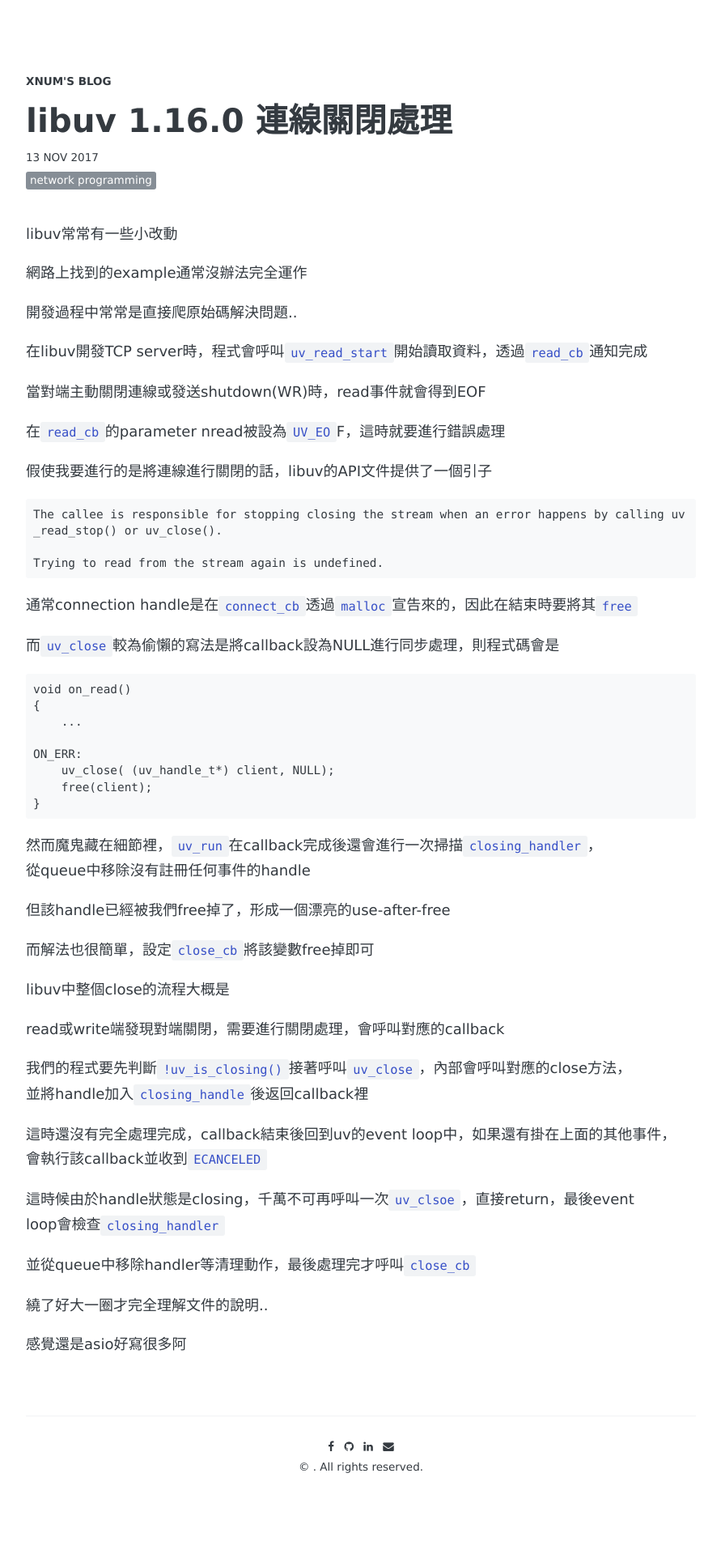
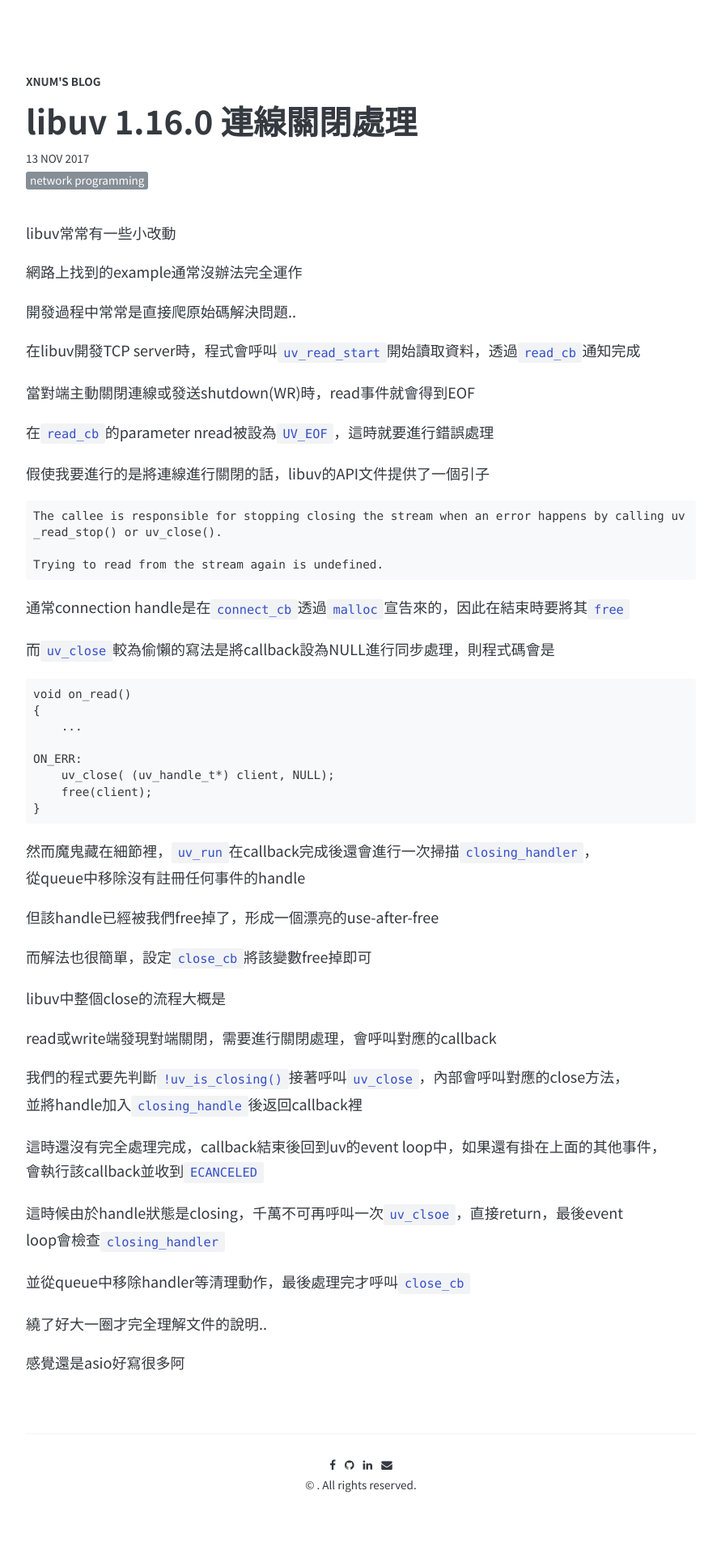
Before and after one commit to xnum/xnum.github.io, a Jekyll site: the page built from _posts/2017-11-13-libuv-closing-connection.md, in a window 1280 px wide. Shown: the whole page at 81% size, without its empty margins (194-1085 px from the left). Built offline with Jekyll 4.4.1, drawn with Linux system fonts in a browser that asks for light colours; some web fonts are replaced; comment, search, counter and statistics services are not loaded; before the commit the page ends 1913 px from its top, so only the background shows below that.

Commit message:
change font

```diff
--- a/_includes/head.html
+++ b/_includes/head.html
@@ -8,7 +8,9 @@
 
   <!-- Font -->
   <link rel="stylesheet" href="https://maxcdn.bootstrapcdn.com/font-awesome/4.7.0/css/font-awesome.min.css">
-  <link href='//spoqa.github.io/spoqa-han-sans/css/SpoqaHanSans-kr.css' rel='stylesheet' type='text/css'>
+  <style>
+    @import url(//fonts.googleapis.com/earlyaccess/notosanstc.css);
+  </style>
   <link href="https://fonts.googleapis.com/css?family=Ubuntu+Mono" rel="stylesheet">
 
   <link rel="alternate" type="application/rss+xml" title="RSS Feed for {{ site.name }}" href="{{ site.baseurl }}/feed.xml" />
--- a/_posts/2017-11-13-libuv-closing-connection.md
+++ b/_posts/2017-11-13-libuv-closing-connection.md
@@ -15,7 +15,7 @@
 
 當對端主動關閉連線或發送shutdown(WR)時，read事件就會得到EOF
 
-在`read_cb`的parameter nread被設為`UV_EO`F，這時就要進行錯誤處理
+在`read_cb`的parameter nread被設為`UV_EOF`，這時就要進行錯誤處理
 
 假使我要進行的是將連線進行關閉的話，libuv的API文件提供了一個引子
 
--- a/_sass/_variables.scss
+++ b/_sass/_variables.scss
@@ -3,9 +3,9 @@
 /*--------------
   Font
   -------------- */
-$base-font: 'Spoqa Han Sans', 'Source Sans Pro', Apple SD Gothic Neo, Nanum Barun Gothic, Nanum Gothic, Verdana, Arial, Dotum, sans-serif;
-$code-font: Menlo, 'Ubuntu Mono', Monaco, 'Spoqa Han Sans', monospace;
-$code-gist-font: Menlo, 'Ubuntu Mono', Monaco, 'Spoqa Han Sans', monospace;
+$base-font: 'Noto Sans TC', 'Source Sans Pro', Apple SD Gothic Neo, Nanum Barun Gothic, Nanum Gothic, Verdana, Arial, Dotum, sans-serif;
+$code-font: Menlo, 'Ubuntu Mono', Monaco, 'Noto Sans TC', monospace;
+$code-gist-font: Menlo, 'Ubuntu Mono', Monaco, 'Noto Sans TC', monospace;
 
 $base-font-size: 18px;
 $base-font-size-sm: 14px;
```
